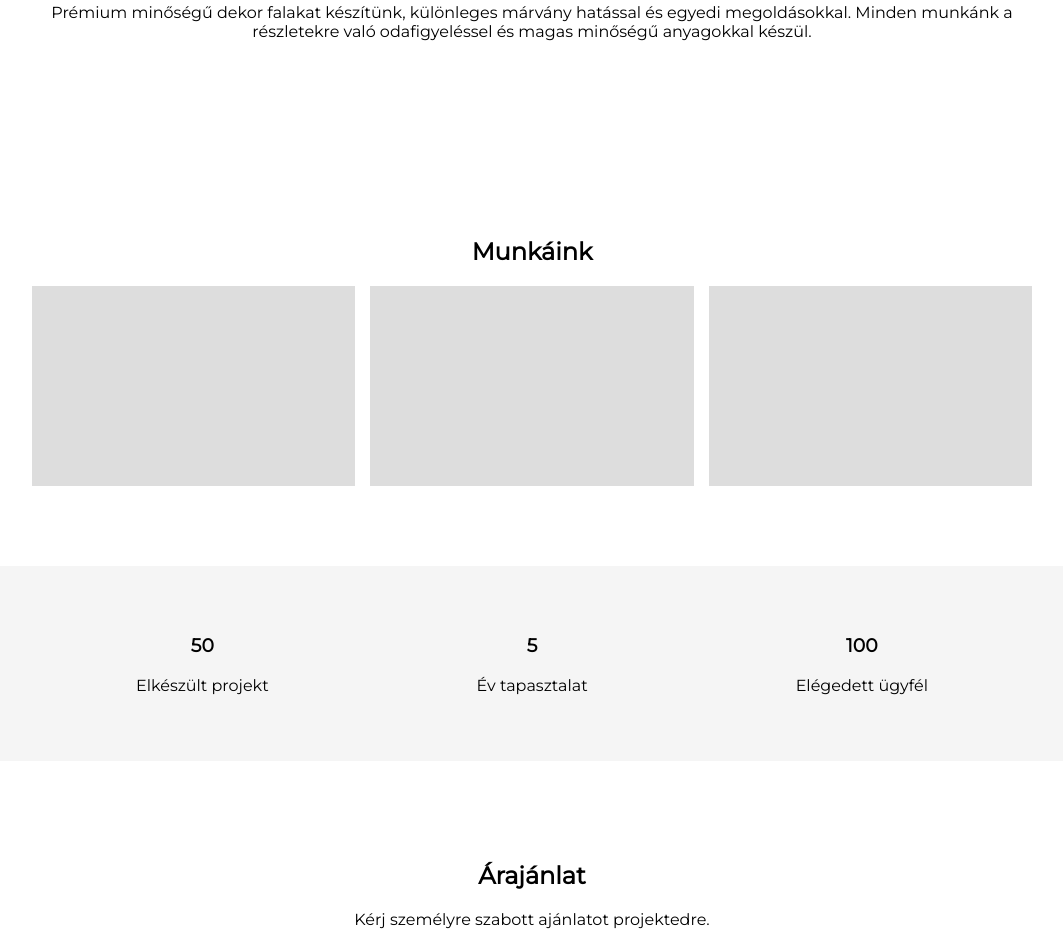
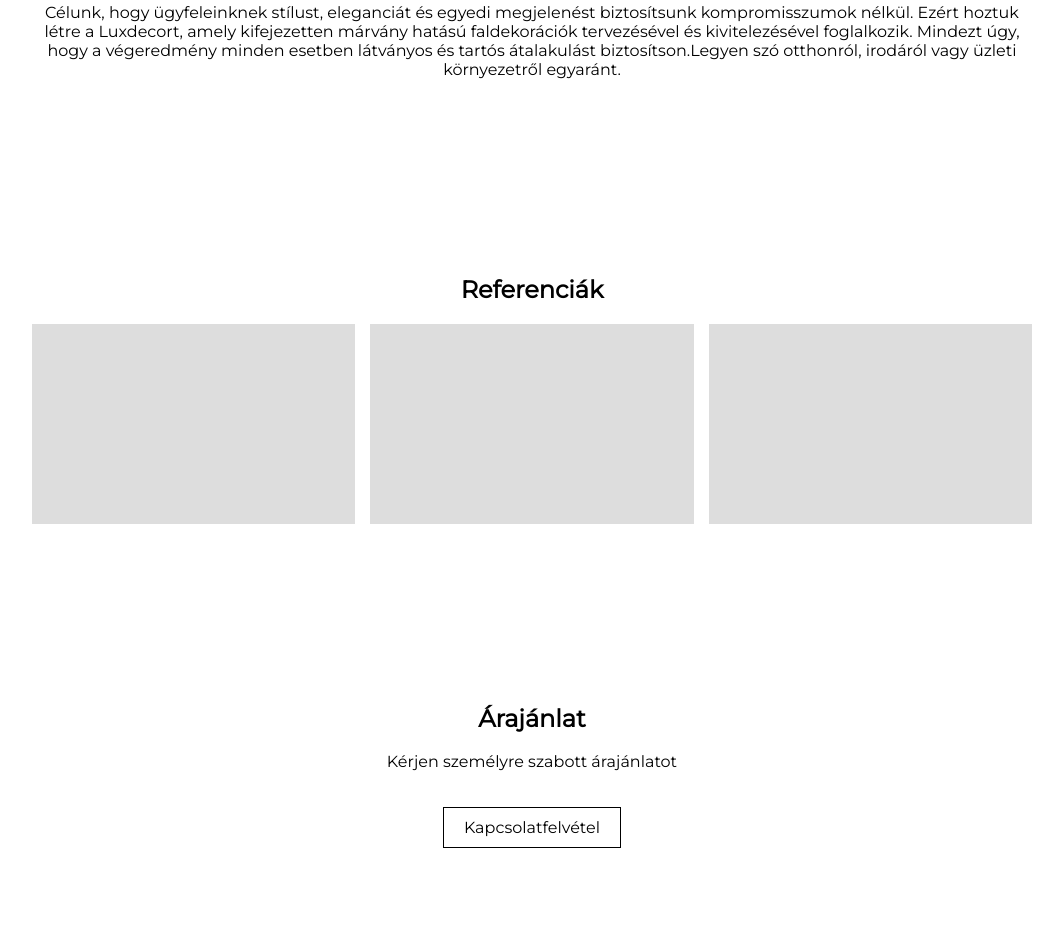
Before and after one commit to gotczmanmark12/Luxdecor-website, a plain HTML site: page index.html in a window 1280 px wide. Shown: the part 1015-1947 px from the top of the page, without its empty margins (108-1171 px from the left). Drawn offline with nearby package versions, Linux system fonts and the light colour scheme.

Commit message:
data refresh

```diff
--- a/css/style.css
+++ b/css/style.css
@@ -162,7 +162,7 @@ header.scrolled {
 }
 
 .hero h1 {
-  font-family: 'Playfair Display', serif;
+  font-family: 'Cinzel', serif;
   font-size: 48px;
 }
 
--- a/index.html
+++ b/index.html
@@ -5,7 +5,7 @@
   <meta name="viewport" content="width=device-width, initial-scale=1.0">
   <title>Luxdecor</title>
   <link rel="stylesheet" href="css/style.css">
-
+  <link href="https://fonts.googleapis.com/css2?family=Cinzel:wght@400;600&display=swap" rel="stylesheet">
   <!-- Google Fonts -->
   <link href="https://fonts.googleapis.com/css2?family=Playfair+Display&family=Montserrat&display=swap" rel="stylesheet">
 </head>
@@ -46,7 +46,8 @@
 <section class="hero">
   <div class="hero-content">
     <h1>Luxdecor</h1>
-    <p>Stucco Veneziano & Prémium faldekor</p>
+    <p>Stucco Veneziano
+Márvány faldekor</p>
     <a href="#offer" class="btn">Árajánlat kérése</a>
   </div>
 </section>
@@ -55,14 +56,15 @@
 <section id="about" class="about">
   <h2>Rólunk</h2>
   <p>
-    Prémium minőségű dekor falakat készítünk, különleges márvány hatással és egyedi megoldásokkal.
-    Minden munkánk a részletekre való odafigyeléssel és magas minőségű anyagokkal készül.
+   Célunk, hogy ügyfeleinknek stílust, eleganciát és egyedi megjelenést biztosítsunk kompromisszumok nélkül.
+Ezért hoztuk létre a Luxdecort, amely kifejezetten márvány hatású faldekorációk tervezésével és kivitelezésével foglalkozik.
+Mindezt úgy, hogy a végeredmény minden esetben látványos és tartós átalakulást biztosítson.Legyen szó otthonról, irodáról vagy üzleti környezetről egyaránt.
   </p>
 </section>
 
 <!-- 🖼️ GALÉRIA -->
 <section id="gallery" class="gallery">
-  <h2>Munkáink</h2>
+  <h2>Referenciák</h2>
 
   <div class="grid">
     <div class="img-box"></div>
@@ -71,30 +73,10 @@
   </div>
 </section>
 
-<!-- 📊 STATISZTIKA -->
-<section class="stats">
-
-  <div>
-    <h3 class="counter" data-target="50">0</h3>
-    <p>Elkészült projekt</p>
-  </div>
-
-  <div>
-    <h3 class="counter" data-target="5">0</h3>
-    <p>Év tapasztalat</p>
-  </div>
-
-  <div>
-    <h3 class="counter" data-target="100">0</h3>
-    <p>Elégedett ügyfél</p>
-  </div>
-
-</section>
-
 <!-- 📩 AJÁNLAT -->
 <section id="offer" class="offer">
   <h2>Árajánlat</h2>
-  <p>Kérj személyre szabott ajánlatot projektedre.</p>
+  <p>Kérjen személyre szabott árajánlatot </p>
   <a href="#" class="btn">Kapcsolatfelvétel</a>
 </section>
 
@@ -103,7 +85,6 @@
   <h2>Kapcsolat</h2>
   <p>Telefon: +36 20 595 4968</p>
   <p>Email: luxdecorsv@gmail.com</p>
-  <p>Cím: Város, utca</p>
 </section>
 
 <!-- 🦶 FOOTER -->
--- a/js/script.js
+++ b/js/script.js
@@ -25,43 +25,3 @@ window.addEventListener("scroll", function () {
     header.classList.remove("scrolled");
   }
 });
-
-const counters = document.querySelectorAll('.counter');
-
-let started = false;
-
-function runCounters() {
-
-  counters.forEach(counter => {
-    const target = +counter.getAttribute('data-target');
-    let count = 0;
-
-    const update = () => {
-      const increment = target / 100;
-
-      if (count < target) {
-        count += increment;
-        counter.innerText = Math.ceil(count);
-        setTimeout(update, 20);
-      } else {
-        counter.innerText = target;
-      }
-    };
-
-    update();
-  });
-}
-
-// csak amikor odaérsz scrollal
-window.addEventListener("scroll", () => {
-
-  const statsSection = document.querySelector(".stats");
-  const sectionTop = statsSection.offsetTop;
-  const screenHeight = window.innerHeight;
-
-  if (!started && window.scrollY > sectionTop - screenHeight + 100) {
-    runCounters();
-    started = true;
-  }
-
-});
```
